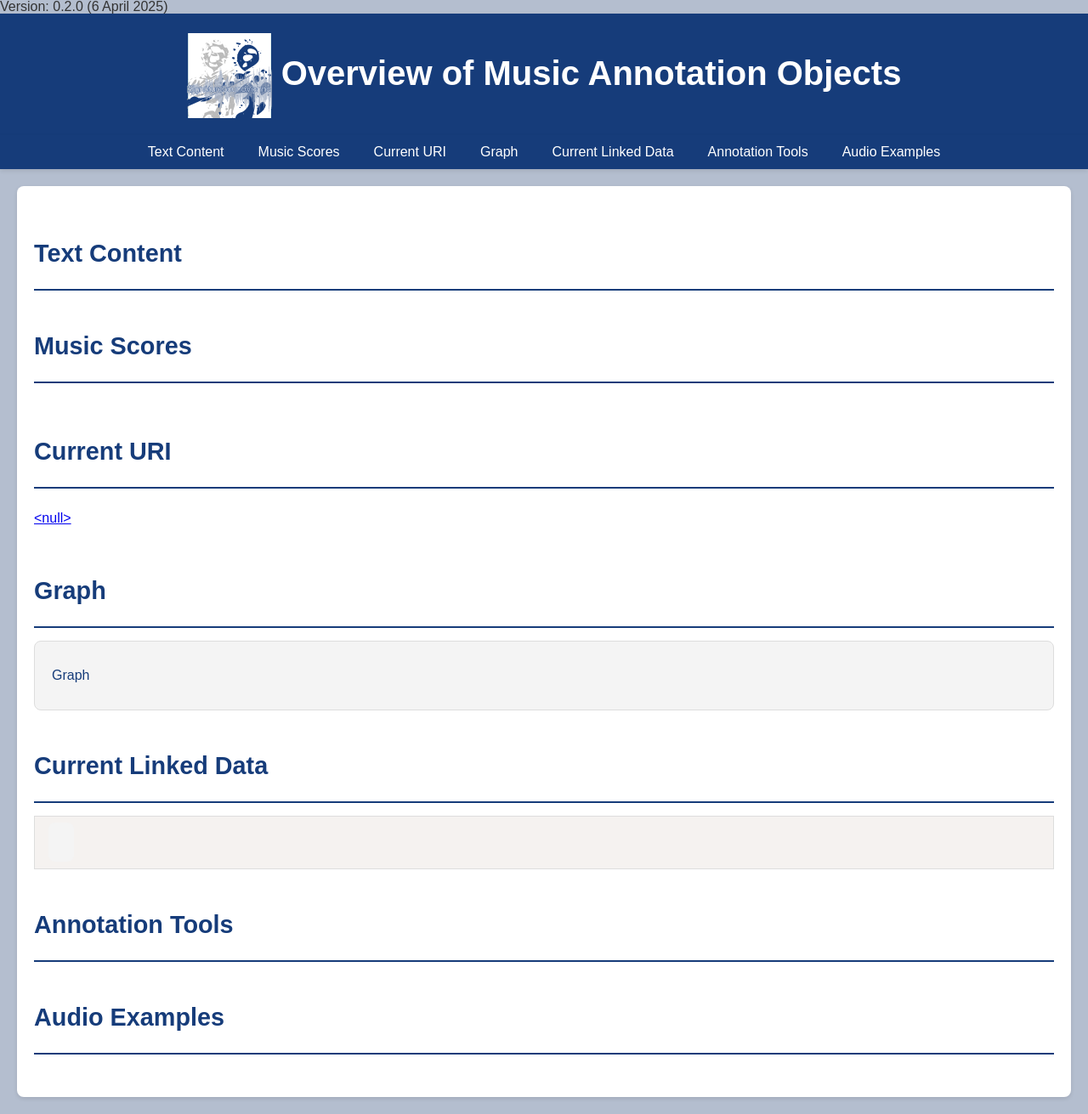
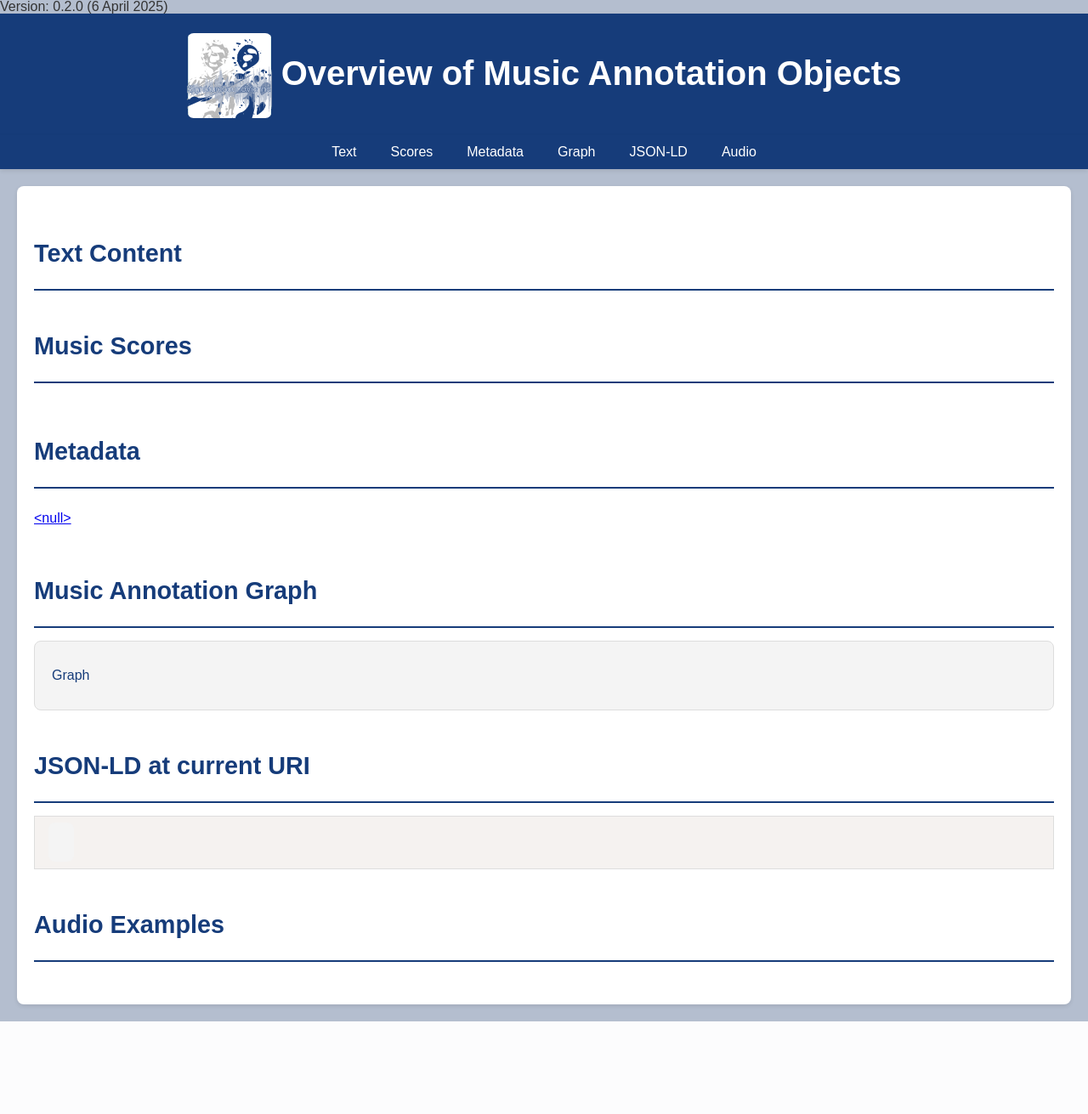
Before and after one commit to iwk-digital/primal, a Flask app: page / in a window 1280 px wide. Shown: the whole page at 85% size. After the commit the page ends 1202 px from the top, so only its background shows below. Run offline with Flask 3, Linux system fonts and the light colour scheme; some libraries are stand-ins or nearby versions.

Commit message:
Reorder, update styling

```diff
--- a/app/static/css/styles.css
+++ b/app/static/css/styles.css
@@ -22,6 +22,7 @@ header img {
     margin: 0 auto;
     display: inline;
     vertical-align:middle;
+    border-radius:8px;
 }
 
 
--- a/app/templates/index.html
+++ b/app/templates/index.html
@@ -56,13 +56,13 @@
     <!-- Horizontal nav bar with internal links to each section: -->
     <nav>
       <ul>
-        <li><a href="#a-text-content">Text Content</a></li>
-        <li><a href="#a-music-scores">Music Scores</a></li>
-        <li><a href="#a-current-uri">Current URI</a></li>
+        <li><a href="#a-text-content">Text</a></li>
+        <li><a href="#a-music-scores">Scores</a></li>
+        <li><a href="#a-current-uri">Metadata</a></li>
         <li><a href="#a-graph">Graph</a></li>
-        <li><a href="#a-json-display">Current Linked Data</a></li>
-        <li><a href="#a-annotation-tools">Annotation Tools</a></li>
-        <li><a href="#a-audio-examples">Audio Examples</a></li>
+        <li><a href="#a-json-display">JSON-LD</a></li>
+        <li><a href="#a-audio-examples">Audio</a></li>
+        <!--<li><a href="#a-annotation-tools">Tools</a></li>-->
       </ul>
     <nav>
     </nav>
@@ -79,24 +79,24 @@
       </section>
       <a id="a-current-uri"></a>
       <section id="h-current-uri">
-        <h2>Current URI</h2>
+        <h2>Metadata</h2>
         <p id="current-uri"></p>
       </section>
       <a id="a-graph"></a>
       <section id="h-graph">
-        <h2>Graph</h2>
+        <h2>Music Annotation Graph</h2>
         <div id="graph">Graph</div>
       </section>
       <a id="a-json-display"></a>
       <section id="h-json-display">
-        <h2>Current Linked Data</h2>
+        <h2>JSON-LD at current URI</h2>
         <pre><code id="json-display" class="language-json"></code></pre>
       </section>
-      <a id="a-annotation-tools"></a>
+      <!-- <a id="a-annotation-tools"></a>
       <section id="h-annotation-tools">
         <h2>Annotation Tools</h2>
         <div id="annotation-tools"></div>
-      </section>
+      </section>-->
       <a id="a-audio-examples"></a>
       <section id="h-audio-examples">
         <h2>Audio Examples</h2>
```
